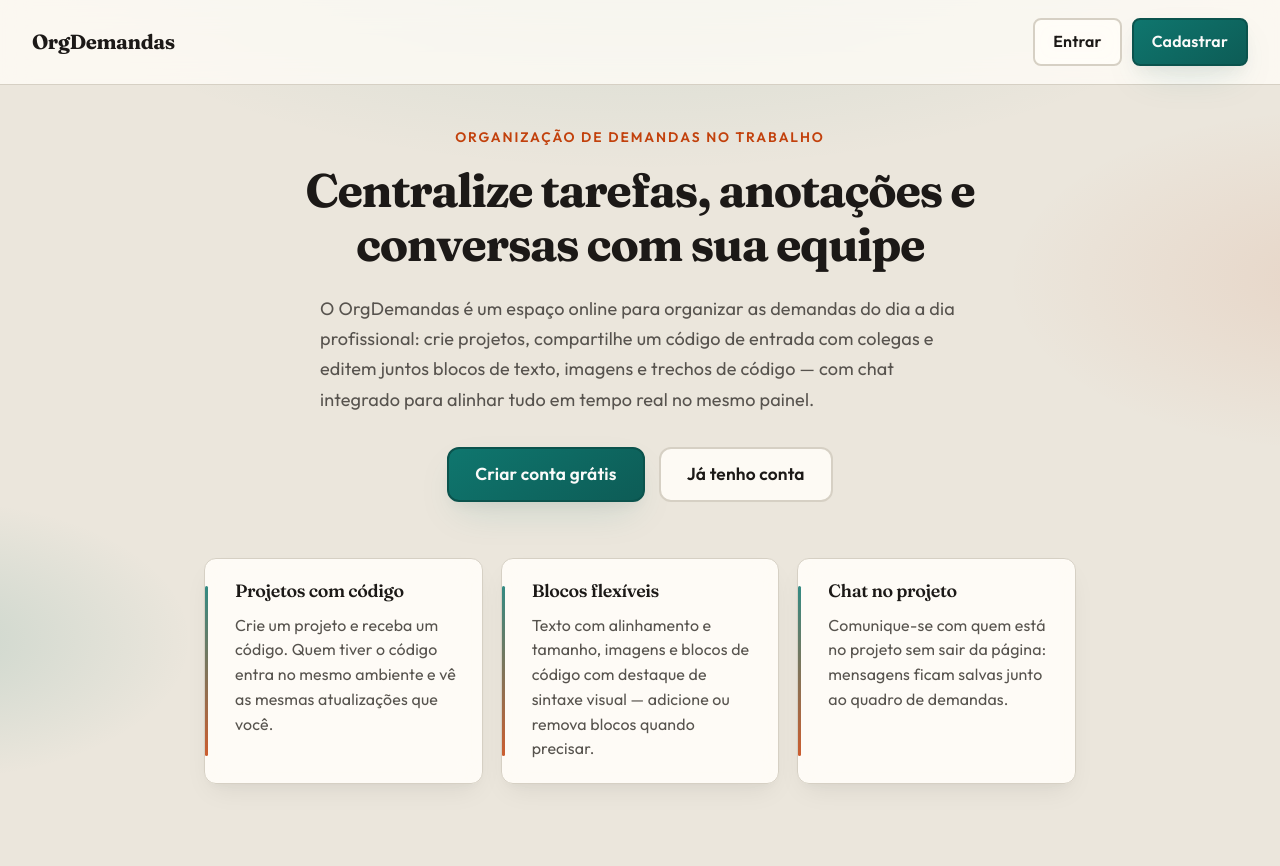
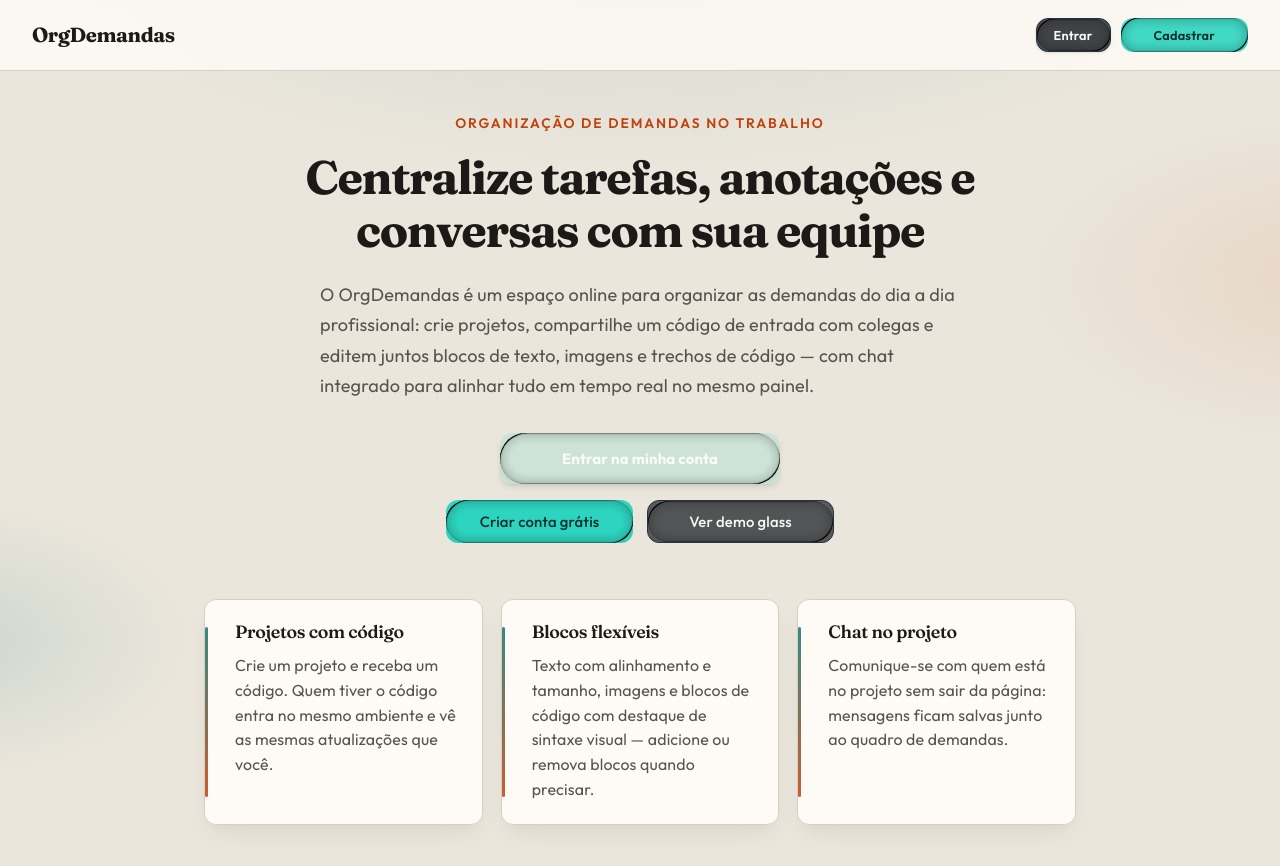
Before and after one commit to vitorBud/OrganizadorDeDemandas, a React (Vite) app: page / in a window 1280 px wide. Shown: the top 866 px of the page. Built offline with nearby package versions, Linux system fonts and the light colour scheme; no server answers.

Commit message:
opcao edit em conjunto

```diff
--- a/src/components/AppShell.jsx
+++ b/src/components/AppShell.jsx
@@ -1,4 +1,5 @@
 import { Link, Outlet, useNavigate } from 'react-router-dom'
+import { LiquidButton } from '@/components/ui/liquid-glass-button'
 import { useAuth } from '../context/AuthContext'
 import './AppShell.css'
 
@@ -6,8 +7,8 @@ export function AppShell() {
   const { user, logout } = useAuth()
   const navigate = useNavigate()
 
-  function handleLogout() {
-    logout()
+  async function handleLogout() {
+    await logout()
     navigate('/')
   }
 
@@ -19,9 +20,15 @@ export function AppShell() {
         </Link>
         <div className="app-shell__actions">
           <span className="app-shell__user">{user?.name}</span>
-          <button type="button" className="btn btn--ghost btn--sm" onClick={handleLogout}>
+          <LiquidButton
+            type="button"
+            size="sm"
+            variant="outline"
+            className="!border-border !bg-background/80 !text-foreground"
+            onClick={() => void handleLogout()}
+          >
             Sair
-          </button>
+          </LiquidButton>
         </div>
       </header>
       <div className="app-shell__body">
--- a/src/components/PublicHeader.css
+++ b/src/components/PublicHeader.css
@@ -28,6 +28,12 @@
 
 .public-header__nav {
   display: flex;
+  flex-wrap: wrap;
   gap: 10px;
   align-items: center;
+  justify-content: flex-end;
 }
+
+.public-header__glass {
+  font-weight: 600 !important;
+}
--- a/src/components/PublicHeader.jsx
+++ b/src/components/PublicHeader.jsx
@@ -1,19 +1,33 @@
-import { Link } from 'react-router-dom'
+import { Link, useNavigate } from 'react-router-dom'
+import { LiquidButton } from '@/components/ui/liquid-glass-button'
 import './PublicHeader.css'
 
 export function PublicHeader() {
+  const navigate = useNavigate()
+
   return (
     <header className="public-header">
       <Link to="/" className="public-header__brand">
         OrgDemandas
       </Link>
-      <nav className="public-header__nav">
-        <Link to="/login" className="btn btn--ghost">
+      <nav className="public-header__nav" aria-label="Conta">
+        <LiquidButton
+          type="button"
+          size="sm"
+          variant="outline"
+          className="public-header__glass !border-border !bg-background/80 !text-foreground shadow-sm"
+          onClick={() => navigate('/login')}
+        >
           Entrar
-        </Link>
-        <Link to="/cadastro" className="btn btn--primary">
+        </LiquidButton>
+        <LiquidButton
+          type="button"
+          size="sm"
+          className="public-header__glass !min-w-[7.5rem] !border-primary/30 !bg-primary/90 !text-primary-foreground"
+          onClick={() => navigate('/cadastro')}
+        >
           Cadastrar
-        </Link>
+        </LiquidButton>
       </nav>
     </header>
   )
--- a/src/pages/AuthForm.css
+++ b/src/pages/AuthForm.css
@@ -98,7 +98,9 @@
 .auth-form__submit {
   margin-top: 6px;
   width: 100%;
+  max-width: 100%;
   justify-content: center;
+  box-sizing: border-box;
 }
 
 .auth-card__footer {
--- a/src/pages/Landing.css
+++ b/src/pages/Landing.css
@@ -61,6 +61,17 @@
   flex-wrap: wrap;
   gap: 14px;
   justify-content: center;
+  align-items: center;
+}
+
+.landing__cta--primary {
+  animation-delay: 0.22s;
+  margin-bottom: 16px;
+}
+
+.landing__liquid-main {
+  min-width: min(100%, 280px);
+  font-weight: 700 !important;
 }
 
 .landing__features {
--- a/src/pages/Landing.jsx
+++ b/src/pages/Landing.jsx
@@ -1,8 +1,11 @@
-import { Link } from 'react-router-dom'
+import { useNavigate } from 'react-router-dom'
+import { LiquidButton } from '@/components/ui/liquid-glass-button'
 import { PublicHeader } from '../components/PublicHeader'
 import './Landing.css'
 
 export function Landing() {
+  const navigate = useNavigate()
+
   return (
     <div className="landing">
       <PublicHeader />
@@ -18,13 +21,36 @@ export function Landing() {
             editem juntos blocos de texto, imagens e trechos de código — com chat integrado
             para alinhar tudo em tempo real no mesmo painel.
           </p>
+
+          <div className="landing__cta landing__cta--primary">
+            <LiquidButton
+              type="button"
+              size="xl"
+              className="landing__liquid-main !border-primary/40 !bg-primary/15 !text-foreground shadow-md"
+              onClick={() => navigate('/login')}
+            >
+              Entrar na minha conta
+            </LiquidButton>
+          </div>
+
           <div className="landing__cta">
-            <Link to="/cadastro" className="btn btn--primary btn--lg">
+            <LiquidButton
+              type="button"
+              size="lg"
+              className="!min-w-[11rem] !border-primary/35 !bg-primary !text-primary-foreground"
+              onClick={() => navigate('/cadastro')}
+            >
               Criar conta grátis
-            </Link>
-            <Link to="/login" className="btn btn--ghost btn--lg">
-              Já tenho conta
-            </Link>
+            </LiquidButton>
+            <LiquidButton
+              type="button"
+              size="lg"
+              variant="outline"
+              className="!min-w-[11rem] !border-border !bg-background/70 !text-foreground"
+              onClick={() => navigate('/demo/liquid')}
+            >
+              Ver demo glass
+            </LiquidButton>
           </div>
         </section>
 
--- a/src/pages/LiquidDemo.tsx
+++ b/src/pages/LiquidDemo.tsx
@@ -1,5 +1,5 @@
 import { Droplets, Sparkles } from 'lucide-react'
-import { Link } from 'react-router-dom'
+import { useNavigate } from 'react-router-dom'
 
 import {
   Button,
@@ -9,6 +9,8 @@ import {
 
 /** Demo route: shadcn-style UI + liquid glass / metal buttons */
 export function LiquidDemo() {
+  const navigate = useNavigate()
+
   return (
     <div className="relative min-h-svh w-full overflow-hidden">
       <img
@@ -20,12 +22,15 @@ export function LiquidDemo() {
 
       <div className="relative z-10 mx-auto flex min-h-svh max-w-4xl flex-col gap-10 px-6 py-10">
         <div className="flex flex-wrap items-center justify-between gap-4">
-          <Link
-            to="/"
-            className="text-sm font-medium text-white/90 underline-offset-4 hover:underline"
+          <LiquidButton
+            type="button"
+            size="sm"
+            variant="outline"
+            className="!border-white/30 !bg-white/10 !text-white"
+            onClick={() => navigate('/')}
           >
-            ← Voltar
-          </Link>
+            ← Voltar ao início
+          </LiquidButton>
           <p className="text-sm text-white/80">
             Demo dos componentes em <code className="rounded bg-white/10 px-1">@/components/ui</code>
           </p>
--- a/src/pages/Login.jsx
+++ b/src/pages/Login.jsx
@@ -1,5 +1,6 @@
 import { useEffect, useState } from 'react'
 import { Link, useNavigate, useLocation } from 'react-router-dom'
+import { LiquidButton } from '@/components/ui/liquid-glass-button'
 import { PublicHeader } from '../components/PublicHeader'
 import { useAuth } from '../context/AuthContext'
 import './AuthForm.css'
@@ -64,9 +65,13 @@ export function Login() {
                 className="auth-form__input"
               />
             </label>
-            <button type="submit" className="btn btn--primary auth-form__submit">
+            <LiquidButton
+              type="submit"
+              size="lg"
+              className="auth-form__submit !w-full !border-primary/35 !bg-primary !text-primary-foreground"
+            >
               Entrar
-            </button>
+            </LiquidButton>
           </form>
           <p className="auth-card__footer">
             Não tem conta? <Link to="/cadastro">Cadastre-se</Link>
--- a/src/pages/Register.jsx
+++ b/src/pages/Register.jsx
@@ -1,5 +1,6 @@
 import { useEffect, useState } from 'react'
 import { Link, useNavigate } from 'react-router-dom'
+import { LiquidButton } from '@/components/ui/liquid-glass-button'
 import { PublicHeader } from '../components/PublicHeader'
 import { useAuth } from '../context/AuthContext'
 import './AuthForm.css'
@@ -90,9 +91,13 @@ export function Register() {
                 className="auth-form__input"
               />
             </label>
-            <button type="submit" className="btn btn--primary auth-form__submit">
+            <LiquidButton
+              type="submit"
+              size="lg"
+              className="auth-form__submit !w-full !border-primary/35 !bg-primary !text-primary-foreground"
+            >
               Criar conta
-            </button>
+            </LiquidButton>
           </form>
           <p className="auth-card__footer">
             Já tem conta? <Link to="/login">Entrar</Link>
--- a/src/pages/Workspace.jsx
+++ b/src/pages/Workspace.jsx
@@ -1,5 +1,6 @@
 import { useCallback, useEffect, useMemo, useState } from 'react'
 import { Link, useNavigate } from 'react-router-dom'
+import { LiquidButton } from '@/components/ui/liquid-glass-button'
 import { useAuth } from '../context/AuthContext'
 import {
   createProjectRemote,
@@ -117,9 +118,14 @@ export function Workspace() {
                 className="workspace__input"
               />
             </label>
-            <button type="submit" className="btn btn--primary" disabled={loading}>
+            <LiquidButton
+              type="submit"
+              size="default"
+              className="!border-primary/35 !bg-primary !text-primary-foreground"
+              disabled={loading}
+            >
               Criar e abrir
-            </button>
+            </LiquidButton>
           </form>
         </section>
 
@@ -136,9 +142,14 @@ export function Workspace() {
                 maxLength={8}
               />
             </label>
-            <button type="submit" className="btn btn--primary" disabled={loading}>
+            <LiquidButton
+              type="submit"
+              size="default"
+              className="!border-primary/35 !bg-primary !text-primary-foreground"
+              disabled={loading}
+            >
               Entrar na sala
-            </button>
+            </LiquidButton>
           </form>
         </section>
       </div>
```
Also changed, not shown: src/pages/ProjectBoard.jsx (+21 -10 lines).
